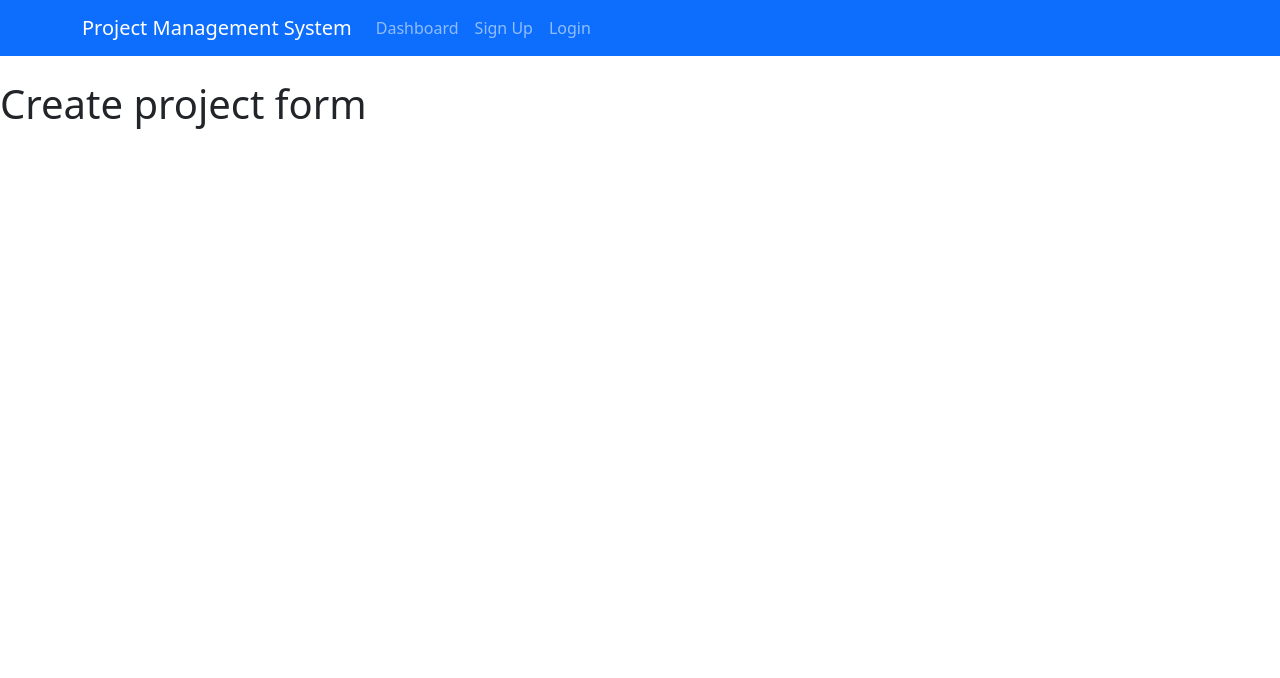
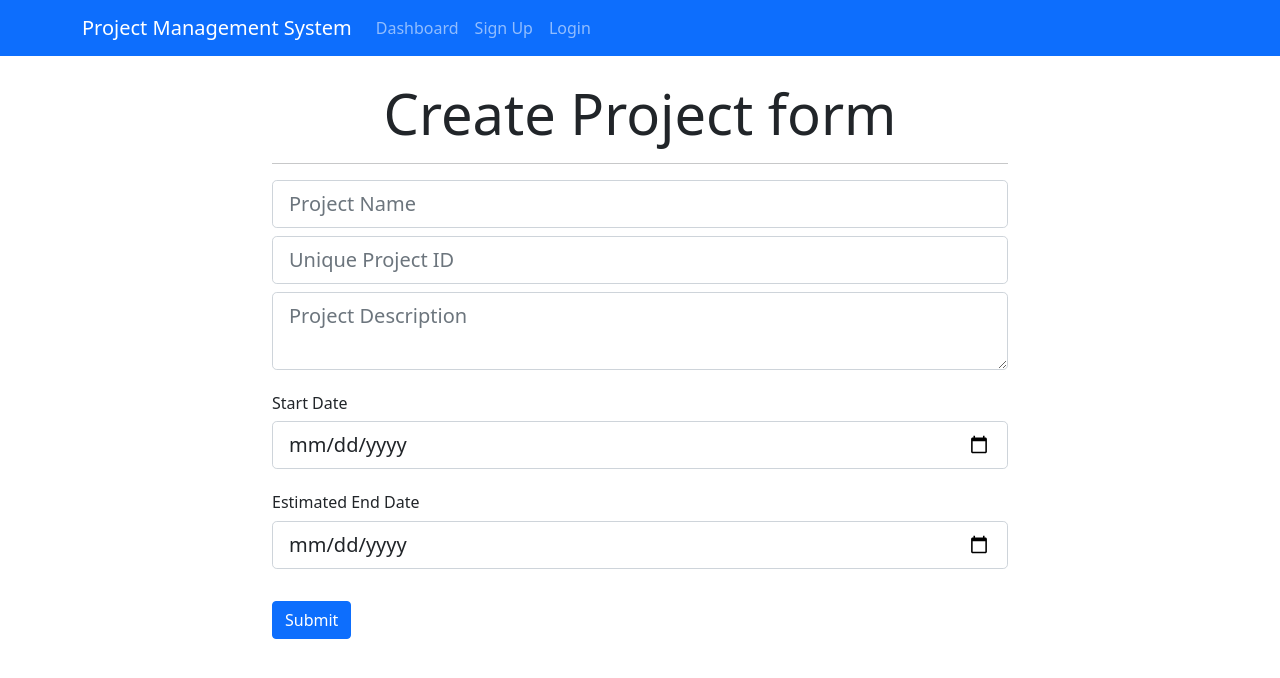
Before and after one commit to dam-brz/project-management-system-client, a React (Create React App) app: page /addProject in a window 1280 px wide. Shown: the top 678 px of the page. Built offline with nearby package versions, Linux system fonts and the light colour scheme.

Commit message:
Create add project component

```diff
--- a/src/App.css
+++ b/src/App.css
@@ -4,10 +4,6 @@
 
 a {
   text-decoration: none !important;
-}
-
-.fa.fa-edit {
-  color: #18a2b9;
 }
 
 .list-group-item.delete {
@@ -42,7 +38,3 @@
   background-color: rgb(112, 172, 241);
   color: rgb(0, 0, 0);
 }
-
-.fa.fa-minus-circle {
-  color: red;
-}
--- a/src/components/Project/AddProject.js
+++ b/src/components/Project/AddProject.js
@@ -1,10 +1,101 @@
 import React, { Component } from 'react'
 
 export default class AddProject extends Component {
+    constructor() {
+        super();
+
+        this.state = {
+            "projectName": "",
+            "projectIdentifier": "",
+            "description": "",
+            "startDate": "",
+            "endDate": ""
+        };
+
+        this.onChange = this.onChange.bind(this);
+        this.onSubmit = this.onSubmit.bind(this);
+    }
+
+    onChange(e) {
+        this.setState({ [e.target.name] : e.target.value})
+    };
+
+    onSubmit(e) {
+        e.preventDefault();
+        const newProject = {
+            "projectName": this.state.projectName,
+            "projectIdentifier": this.state.projectIdentifier,
+            "description": this.state.description,
+            "startDate": this.state.startDate,
+            "endDate": this.state.endDate
+        }
+    };
+
     render() {
         return (
-            <div>
-                <h1>Create project form</h1>
+            <div className="project">
+                <div className="container">
+                    <div className="row">
+                        <div className="col-md-8 m-auto">
+                            <h5 className="display-4 text-center">Create Project form</h5>
+                            <hr />
+                            <form onSubmit={this.onSubmit}>
+                                <div className="form-group mb-2">
+                                    <input
+                                        type="text"
+                                        className="form-control form-control-lg "
+                                        placeholder="Project Name"
+                                        name="projectName"
+                                        value={this.state.projectName}
+                                        onChange={this.onChange}
+                                    />
+
+                                </div>
+                                <div className="form-group mb-2">
+                                    <input
+                                        type="text"
+                                        className="form-control form-control-lg"
+                                        placeholder="Unique Project ID"
+                                        name="projectIdentifier"
+                                        value={this.state.projectIdentifier}
+                                        onChange={this.onChange}/>
+                                </div>
+                                <div className="form-group mb-2">
+                                    <textarea
+                                        className="form-control form-control-lg"
+                                        placeholder="Project Description"
+                                        name="description"
+                                        value={this.state.description}
+                                        onChange={this.onChange} />
+                                </div>
+                                <div className="form-group my-4">
+                                    <h6>Start Date</h6>
+                                    <input
+                                        type="date"
+                                        className="form-control form-control-lg"
+                                        name="start_date"
+                                        name="startDate"
+                                        value={this.state.startDate}
+                                        onChange={this.onChange}
+                                    />
+                                </div>
+                                <div className="form-group my-2">
+                                    <h6>Estimated End Date</h6>
+                                    <input
+                                        type="date"
+                                        className="form-control form-control-lg"
+                                        name="end_date"
+                                        name="endDate"
+                                        value={this.state.endDate}
+                                        onChange={this.onChange}
+                                    />
+                                </div>
+
+                                <button type="submit" className="btn btn-primary btn-block mt-4">Submit</button>
+                            </form>
+                        </div>
+                    </div>
+                </div>
             </div>
         )
     }
```
